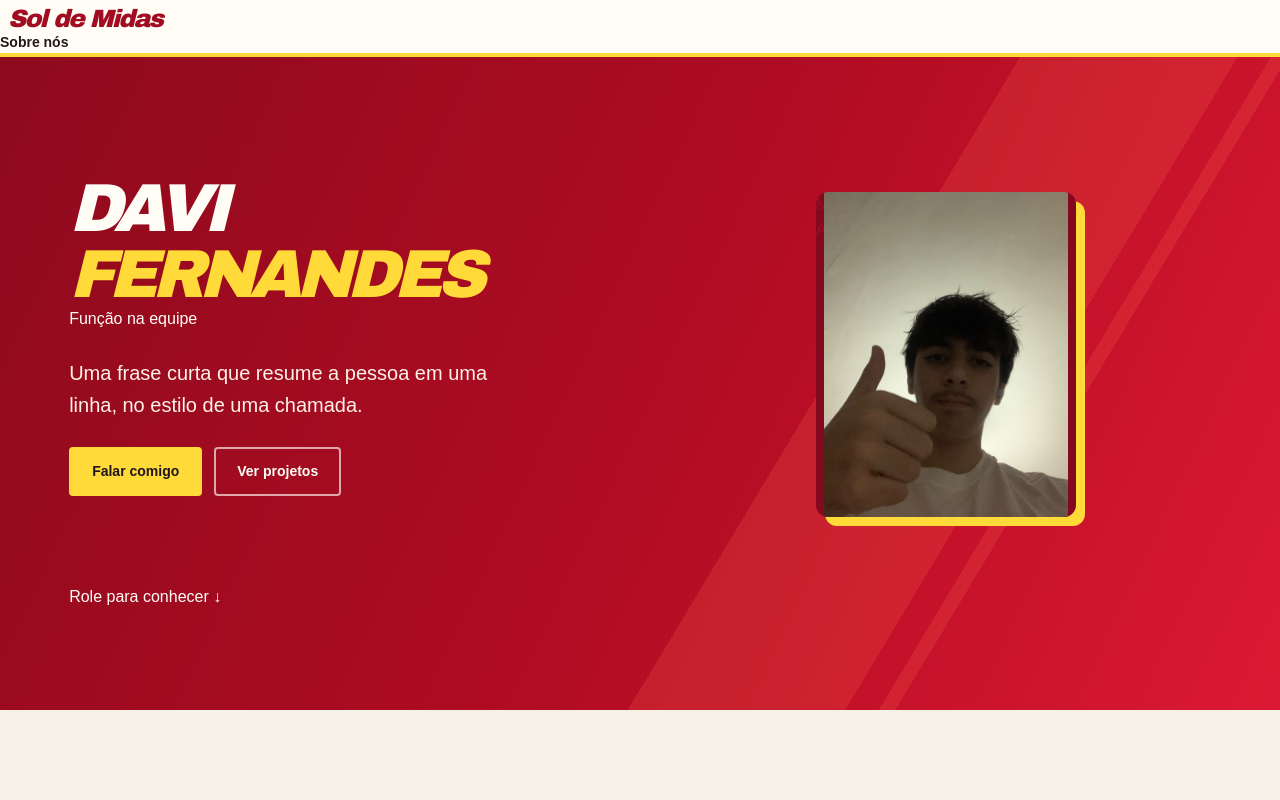
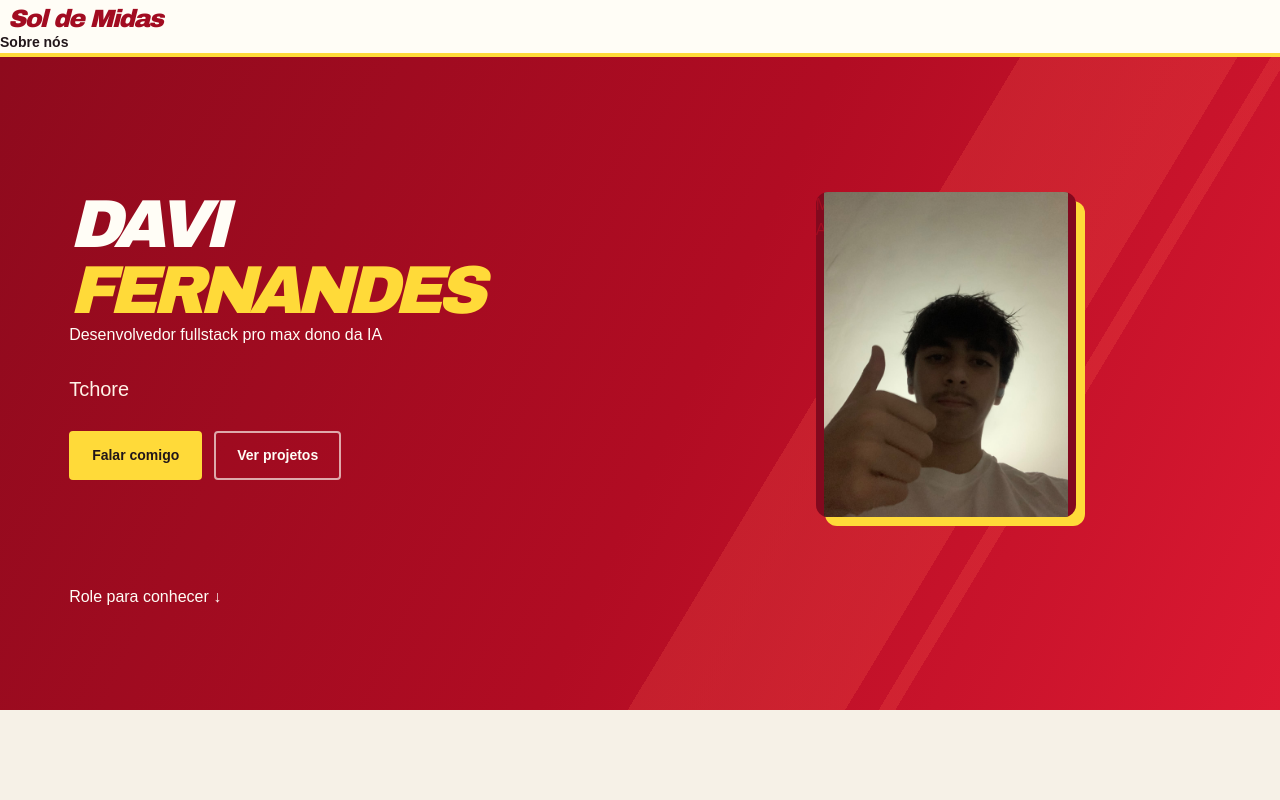
Before and after one commit to Nichiruto0/O-sol-de-Midas, a plain HTML site: page davi.html in a window 1280 px wide. Shown: the top 800 px of the page. Drawn offline with Linux system fonts and the light colour scheme.

Commit message:
detalhes

```diff
--- a/davi.html
+++ b/davi.html
@@ -23,8 +23,8 @@
       <div class="container hero-layout">
         <div class="hero-copy">
           <h1 id="nome">Davi <span>Fernandes</span></h1>
-          <p class="role">Função na equipe</p>
-          <p class="hero-description">Uma frase curta que resume a pessoa em uma linha, no estilo de uma chamada.</p>
+          <p class="role">Desenvolvedor fullstack pro max dono da IA</p>
+          <p class="hero-description">Tchore</p>
           <div class="hero-actions">
             <a class="button" href="#contato">Falar comigo</a>
             <a class="button button-outline" href="#projetos">Ver projetos</a>
```
